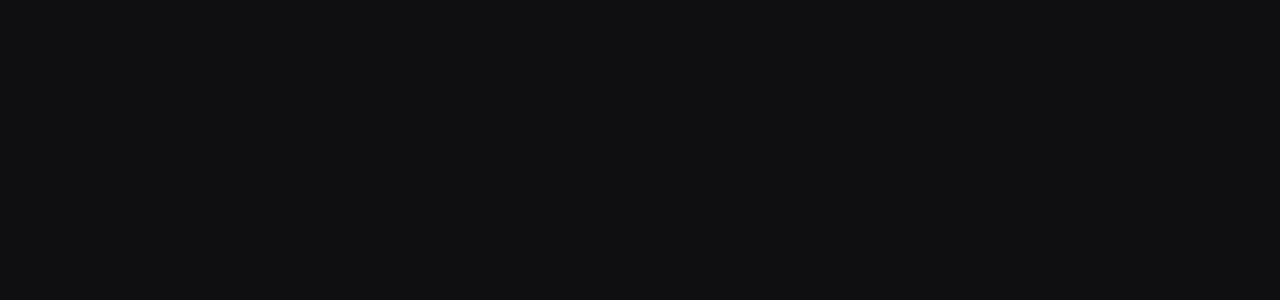
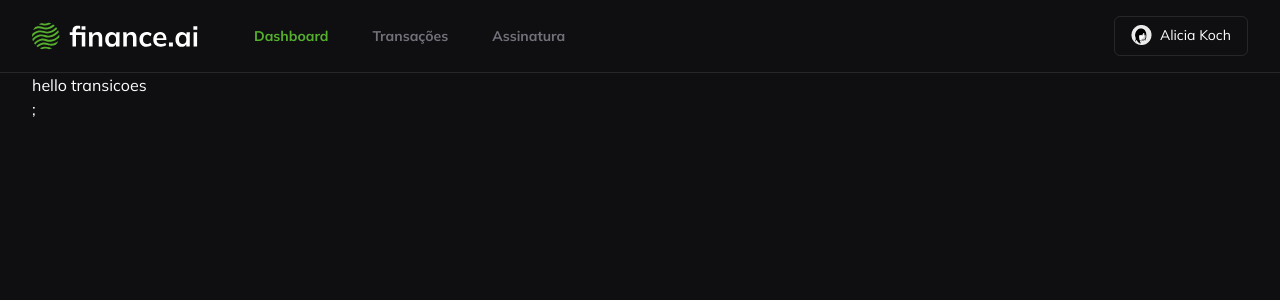
Before and after one commit to cesar7722a/Finance.ia, a React (Vite) app: page /transicoes in a window 1280 px wide. Before the commit this address had no page. Shown: the top 300 px of the page. Built offline with nearby package versions, Linux system fonts and the light colour scheme.

Commit message:
feat: add component transicoeas e configurei os links

```diff
--- a/src/App.tsx
+++ b/src/App.tsx
@@ -2,15 +2,17 @@
 import { Login } from "./pages/autenticate/login";
 import { Home } from "./pages/home";
 import { Layout } from "./layout/layout";
+import { Transicoes } from "./pages/transicoes";
 
 export function App() {
   return (
     <BrowserRouter>
       <Routes>
-        <Route path="/" element={<Login />} />
+        <Route path="/login" element={<Login />} />
 
         <Route element={<Layout />}>
-          <Route index element={<Home />} />
+          <Route index path="/" element={<Home />} />
+          <Route path="/transicoes" element={<Transicoes />} />
         </Route>
       </Routes>
     </BrowserRouter>
--- a/src/components/hearder.tsx
+++ b/src/components/hearder.tsx
@@ -12,12 +12,12 @@
             <img src={LogoHearder} alt="Logo finance.ia" />
           </Link>
           <ul className="flex gap-11 items-center">
-            <Link to={"#"}>
+            <Link to={"/"}>
               <li className="text-sm font-bold text-brandPrimary-1 hover:text-brandPrimary-1/80">
                 Dashboard
               </li>
             </Link>
-            <Link to={"#"}>
+            <Link to={"/transicoes"}>
               <li className="text-sm font-bold text-textPrimary-1 hover:text-textPrimary-1/80">
                 Transações
               </li>
--- a/src/pages/home/components/card-transacoes-dashbord.tsx
+++ b/src/pages/home/components/card-transacoes-dashbord.tsx
@@ -1,15 +1,18 @@
 import { Button } from "@/components/ui/button";
 import { CardTransacoes } from "./card-transacoe";
 import { Barcode, Component, CreditCard } from "lucide-react";
+import { Link } from "react-router";
 
 export function CardTransacoesDashBord() {
   return (
     <div className="w-[444px] border border-white/10 rounded-xl p-6 space-y-5">
       <div className="flex justify-between items-center">
         <h4 className="text-lg font-bold">Transações</h4>
-        <Button className="rounded-full border border-white/10 bg-transparent hover:bg-white/5">
-          Ver mais
-        </Button>
+        <Link to={"/transicoes"}>
+          <Button className="rounded-full border border-white/10 bg-transparent hover:bg-white/5">
+            Ver mais
+          </Button>
+        </Link>
       </div>
       <div className="h-px bg-white/10" />
       <CardTransacoes
--- /dev/null
+++ b/src/pages/transicoes/index.tsx
@@ -0,0 +1,9 @@
+import { Container } from "@/components/container";
+
+export function Transicoes() {
+  return (
+    <Container>
+      <h1>hello transicoes</h1>;
+    </Container>
+  );
+}
```
